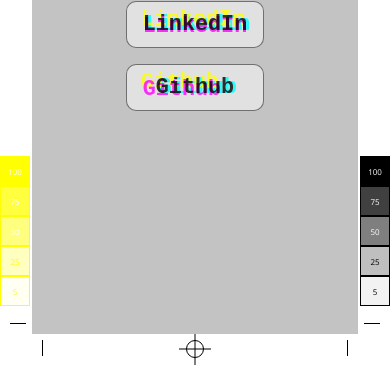
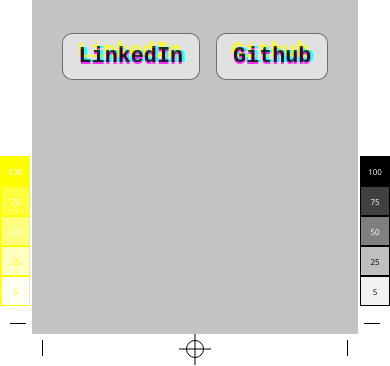
Before and after one commit to vin-e/vin-e.com, an Astro site: page / in a window 390 px wide. Shown: the part 478-844 px from the top of the page. Built offline with nearby package versions, Linux system fonts and the light colour scheme; Astro itself is replaced by a stand-in of ours; a web font is replaced by a local one.

Commit message:
try to remove the media query

```diff
--- a/src/pages/index.astro
+++ b/src/pages/index.astro
@@ -152,10 +152,4 @@
       }
     }
   }
-
-  @media (max-width: 600px) {
-    .links {
-      flex-direction: column;
-    }
-  }
 </style>
```
